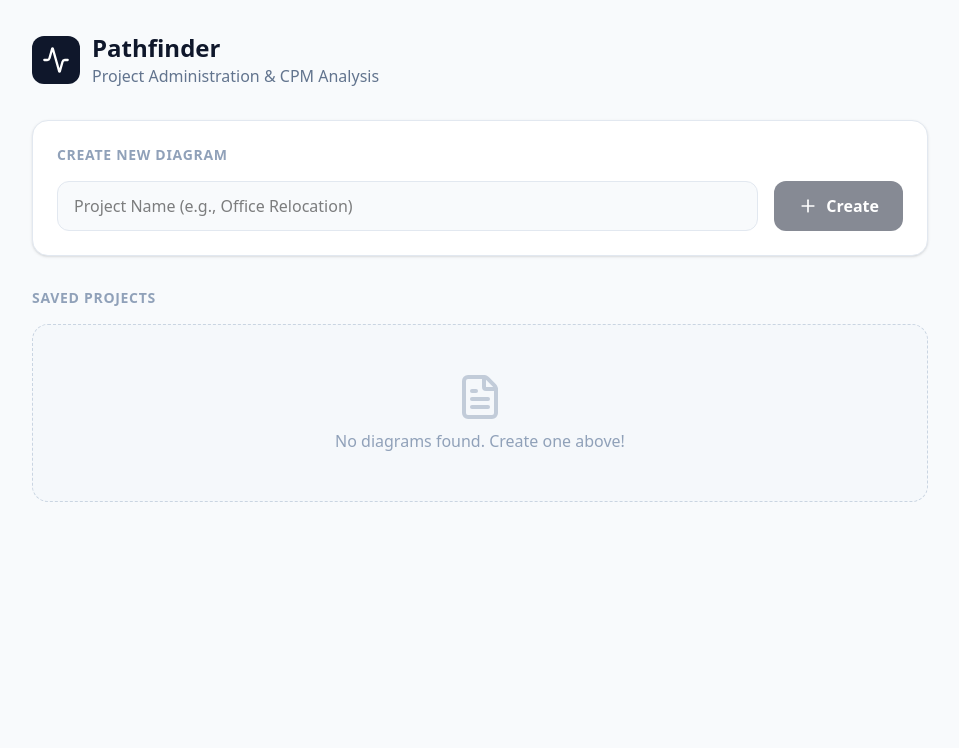
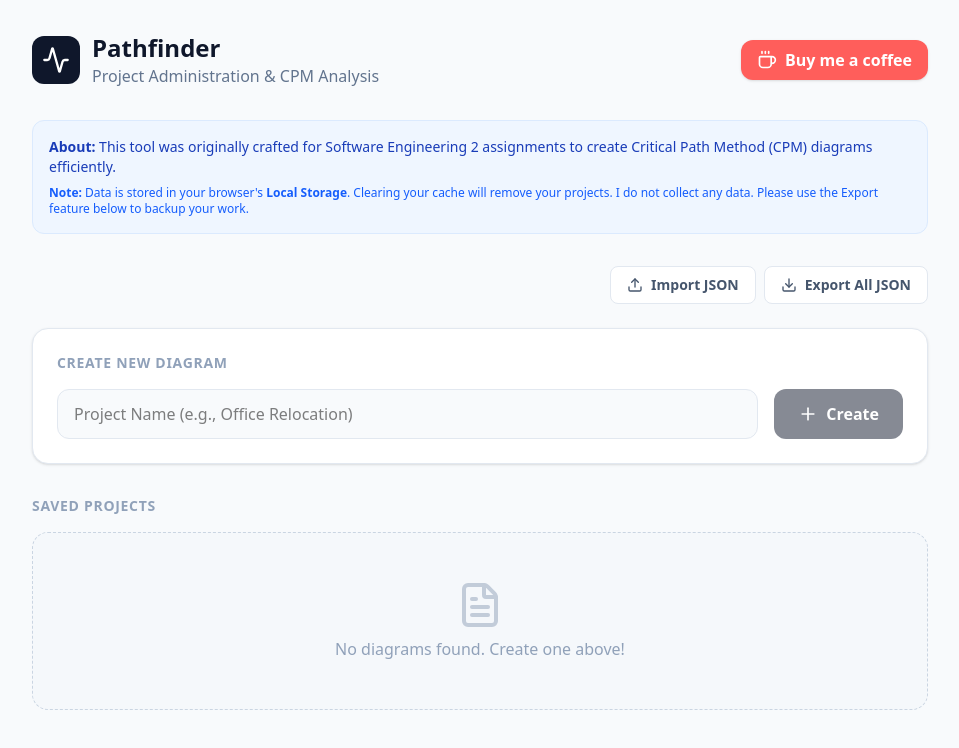
Before and after one commit to brueningf/pathfinder-cpm, a React (Vite) app: page / in a window 1280 px wide. Shown: the top 748 px of the page, without its empty margins (160-1119 px from the left). Built offline with nearby package versions, Linux system fonts and the light colour scheme.

Commit message:
feat: enhance dashboard with import/export and info

```diff
--- a/src/App.tsx
+++ b/src/App.tsx
@@ -70,11 +70,52 @@ export default function App() {
         setActiveProjectId(null);
     };
 
+    const handleExportData = () => {
+        const dataStr = "data:text/json;charset=utf-8," + encodeURIComponent(JSON.stringify(projects));
+        const downloadAnchorNode = document.createElement('a');
+        downloadAnchorNode.setAttribute("href", dataStr);
+        downloadAnchorNode.setAttribute("download", "pathfinder_backup.json");
+        document.body.appendChild(downloadAnchorNode); // required for firefox
+        downloadAnchorNode.click();
+        downloadAnchorNode.remove();
+    };
+
+    const handleImportData = (e: React.ChangeEvent<HTMLInputElement>) => {
+        const fileReader = new FileReader();
+        if (e.target.files && e.target.files[0]) {
+            fileReader.readAsText(e.target.files[0], "UTF-8");
+            fileReader.onload = (event) => {
+                if (event.target?.result) {
+                    try {
+                        const parsed = JSON.parse(event.target.result as string);
+                        if (Array.isArray(parsed)) {
+                            if (window.confirm(`Importing ${parsed.length} projects. This will replace current data. Continue?`)) {
+                                setProjects(parsed);
+                            }
+                        } else {
+                            alert("Invalid file format");
+                        }
+                    } catch (error) {
+                        console.error(error);
+                        alert("Failed to parse JSON");
+                    }
+                }
+            };
+        }
+    };
+
     const activeProject = projects.find(p => p.id === activeProjectId);
 
     if (view === 'editor' && activeProject) {
         return <Editor project={activeProject} onSave={handleSaveProject} onBack={handleBack} />;
     }
 
-    return <Dashboard projects={projects} onCreateProject={handleCreateProject} onOpenProject={handleOpenProject} onDeleteProject={handleDeleteProject} />;
+    return <Dashboard
+        projects={projects}
+        onCreateProject={handleCreateProject}
+        onOpenProject={handleOpenProject}
+        onDeleteProject={handleDeleteProject}
+        onExportData={handleExportData}
+        onImportData={handleImportData}
+    />;
 }
--- a/src/components/Dashboard.tsx
+++ b/src/components/Dashboard.tsx
@@ -1,5 +1,5 @@
 import React, { useState } from 'react';
-import { Activity, Plus, FileText, LayoutGrid, Trash2 } from 'lucide-react';
+import { Activity, Plus, FileText, LayoutGrid, Trash2, Download, Upload, Coffee } from 'lucide-react';
 import { Project } from '../types';
 
 interface DashboardProps {
@@ -7,9 +7,13 @@ interface DashboardProps {
     onDeleteProject: (id: string) => void;
     projects: Project[];
     onCreateProject: (name: string) => void;
+    onExportData: () => void;
+    onImportData: (e: React.ChangeEvent<HTMLInputElement>) => void;
 }
 
-export const Dashboard: React.FC<DashboardProps> = ({ onOpenProject, onDeleteProject, projects, onCreateProject }) => {
+export const Dashboard: React.FC<DashboardProps> = ({
+    onOpenProject, onDeleteProject, projects, onCreateProject, onExportData, onImportData
+}) => {
     const [newProjectName, setNewProjectName] = useState('');
 
     const handleCreate = (e: React.FormEvent) => {
@@ -22,7 +26,8 @@ export const Dashboard: React.FC<DashboardProps> = ({ onOpenProject, onDeletePro
     return (
         <div className="min-h-screen bg-slate-50 p-8 font-sans">
             <div className="max-w-4xl mx-auto">
-                <div className="flex items-center gap-3 mb-8">
+                <div className="flex items-center justify-between mb-8">
+                    <div className="flex items-center gap-3">
                         <div className="w-12 h-12 bg-slate-900 text-white rounded-xl flex items-center justify-center">
                             <Activity size={28} />
                         </div>
@@ -30,6 +35,31 @@ export const Dashboard: React.FC<DashboardProps> = ({ onOpenProject, onDeletePro
                             <h1 className="text-2xl font-bold text-slate-900">Pathfinder</h1>
                             <p className="text-slate-500">Project Administration & CPM Analysis</p>
                         </div>
+                    </div>
+                    <a href="https://ko-fi.com/brueningf" target="_blank" rel="noopener noreferrer" className="px-4 py-2 bg-[#FF5E5B] text-white font-bold rounded-xl hover:bg-[#ff4542] transition-colors flex items-center gap-2 shadow-sm">
+                        <Coffee size={20} /> Buy me a coffee
+                    </a>
+                </div>
+
+                {/* Info Section */}
+                <div className="bg-blue-50 border border-blue-100 p-4 rounded-xl mb-8 text-sm text-blue-800">
+                    <p className="mb-2">
+                        <strong>About:</strong> This tool was originally crafted for Software Engineering 2 assignments to create Critical Path Method (CPM) diagrams efficiently.
+                    </p>
+                    <p className="text-blue-600 text-xs">
+                        <strong>Note:</strong> Data is stored in your browser's <strong>Local Storage</strong>. Clearing your cache will remove your projects. I do not collect any data. Please use the Export feature below to backup your work.
+                    </p>
+                </div>
+
+                {/* Controls */}
+                <div className="flex justify-end gap-2 mb-6">
+                    <label className="px-4 py-2 bg-white border border-slate-200 text-slate-600 font-bold rounded-lg text-sm hover:bg-slate-50 cursor-pointer flex items-center gap-2 transition-all">
+                        <Upload size={16} /> Import JSON
+                        <input type="file" accept=".json" onChange={onImportData} className="hidden" />
+                    </label>
+                    <button onClick={onExportData} className="px-4 py-2 bg-white border border-slate-200 text-slate-600 font-bold rounded-lg text-sm hover:bg-slate-50 flex items-center gap-2 transition-all">
+                        <Download size={16} /> Export All JSON
+                    </button>
                 </div>
 
                 {/* Create New */}
```
Lines whose indentation alone changed are shown as unchanged.
